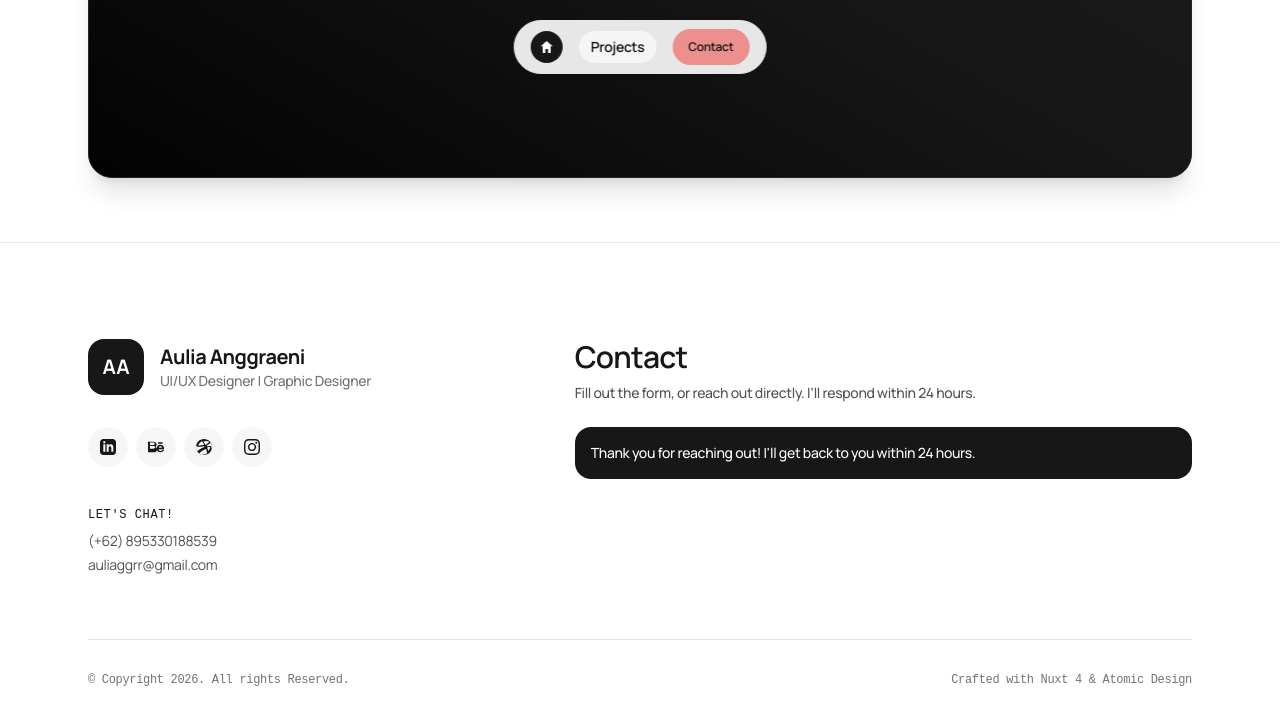
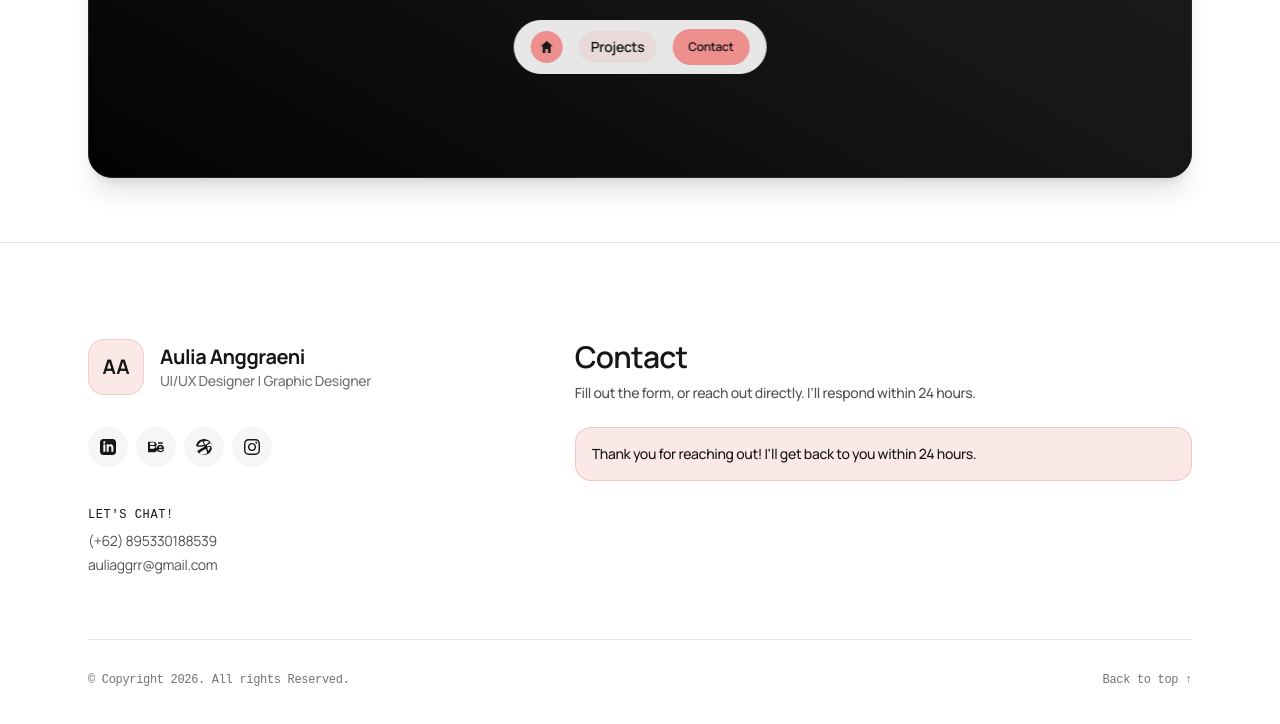
Before and after one commit to AugeusAune/auliaggr, a Nuxt app: page /projects/bidthrift in a window 1280 px wide. Both pictures are taken after typing "Sample", "name@example.com", "Sample" into the empty fields and a click on the button "Send message". Shown: the part 1037-1761 px from the top of the page. Built offline with nearby package versions, Linux system fonts and the light colour scheme; a web font is replaced by a local one.

Commit message:
feat(molecules): remove footer attribution and style molecules with coral accents

```diff
--- a/app/components/molecules/ContactForm.vue
+++ b/app/components/molecules/ContactForm.vue
@@ -40,7 +40,7 @@ const handleSubmit = async () => {
     class="flex flex-col gap-4 w-full"
     @submit.prevent="handleSubmit"
   >
-    <div v-if="submitted" class="p-4 rounded-2xl bg-neutral-900 text-white text-sm font-medium">
+    <div v-if="submitted" class="p-4 rounded-2xl bg-primary/20 border border-primary/40 text-neutral-900 text-sm font-medium">
       Thank you for reaching out! I'll get back to you within 24 hours.
     </div>
 
--- a/app/components/molecules/NavPill.vue
+++ b/app/components/molecules/NavPill.vue
@@ -21,7 +21,7 @@ const route = useRoute()
     <NuxtLink
       to="/"
       aria-label="Go to homepage"
-      class="w-8 h-8 rounded-full flex items-center justify-center bg-dark text-white hover:bg-black transition-colors"
+      class="w-8 h-8 rounded-full flex items-center justify-center bg-primary text-dark hover:bg-primary-hover transition-colors"
     >
       <svg class="w-4 h-4 fill-current" viewBox="0 0 24 24">
         <path d="M12 3l9 8h-3v10h-4v-6h-4v6H6V11H3z" />
@@ -35,7 +35,7 @@ const route = useRoute()
         :class="[
           'px-3 py-1.5 rounded-full transition-colors',
           route.path.startsWith('/projects')
-            ? 'text-dark font-semibold bg-neutral-100'
+            ? 'text-dark font-semibold bg-primary/15'
             : 'text-neutral-600 hover:text-dark hover:bg-neutral-50'
         ]"
       >
--- a/app/components/molecules/ProjectCard.vue
+++ b/app/components/molecules/ProjectCard.vue
@@ -27,7 +27,7 @@ defineProps<Props>()
         <span class="text-xs font-mono uppercase tracking-widest text-neutral-400">
           {{ project.category }}
         </span>
-        <h3 class="text-xl sm:text-2xl font-bold tracking-tight text-white group-hover:text-accent-cyan transition-colors">
+        <h3 class="text-xl sm:text-2xl font-bold tracking-tight text-white group-hover:text-primary transition-colors">
           {{ project.title }}
         </h3>
       </div>
@@ -41,7 +41,7 @@ defineProps<Props>()
     </div>
 
     <!-- Metadata Content -->
-    <div class="p-5 sm:p-6 flex flex-col gap-1.5 bg-white">
+    <div class="p-5 sm:p-6 flex flex-col gap-1.5 bg-light">
       <div class="flex items-center justify-between gap-2">
         <h4 class="font-bold text-dark text-lg group-hover:text-black transition-colors">
           {{ project.title }}
--- a/app/components/molecules/ToolProgress.vue
+++ b/app/components/molecules/ToolProgress.vue
@@ -31,7 +31,7 @@ defineProps<Props>()
     <!-- Progress track -->
     <div class="w-full h-1.5 rounded-full bg-neutral-200 overflow-hidden">
       <div
-        class="h-full bg-dark rounded-full transition-all duration-500"
+        class="h-full bg-primary rounded-full transition-all duration-500"
         :style="{ width: tool.percentage }"
       />
     </div>
--- a/app/components/organisms/FooterSection.vue
+++ b/app/components/organisms/FooterSection.vue
@@ -18,7 +18,7 @@ defineProps<Props>()
         <!-- Profile Column -->
         <div class="lg:col-span-5 flex flex-col gap-6">
           <div class="flex items-center gap-4">
-            <div class="w-14 h-14 rounded-2xl bg-neutral-900 flex items-center justify-center text-white font-bold text-xl flex-shrink-0">
+            <div class="w-14 h-14 rounded-2xl bg-primary/20 border border-primary/30 flex items-center justify-center text-dark font-bold text-xl flex-shrink-0">
               AA
             </div>
             <div class="flex flex-col">
@@ -82,8 +82,13 @@ defineProps<Props>()
       <!-- Copyright Bar -->
       <div class="pt-8 border-t border-neutral-200 flex flex-col sm:flex-row items-center justify-between gap-4 text-xs text-neutral-500 font-mono">
         <p>{{ profile.copyright }}</p>
-        <div class="flex items-center gap-2">
-          <span>Crafted with Nuxt 4 & Atomic Design</span>
+        <div class="flex items-center gap-4">
+          <a
+            href="#hero"
+            class="hover:text-dark transition-colors"
+          >
+            Back to top ↑
+          </a>
         </div>
       </div>
     </div>
```
Also changed, not shown: 1 other file (tests, documents, lock files or other folders).
